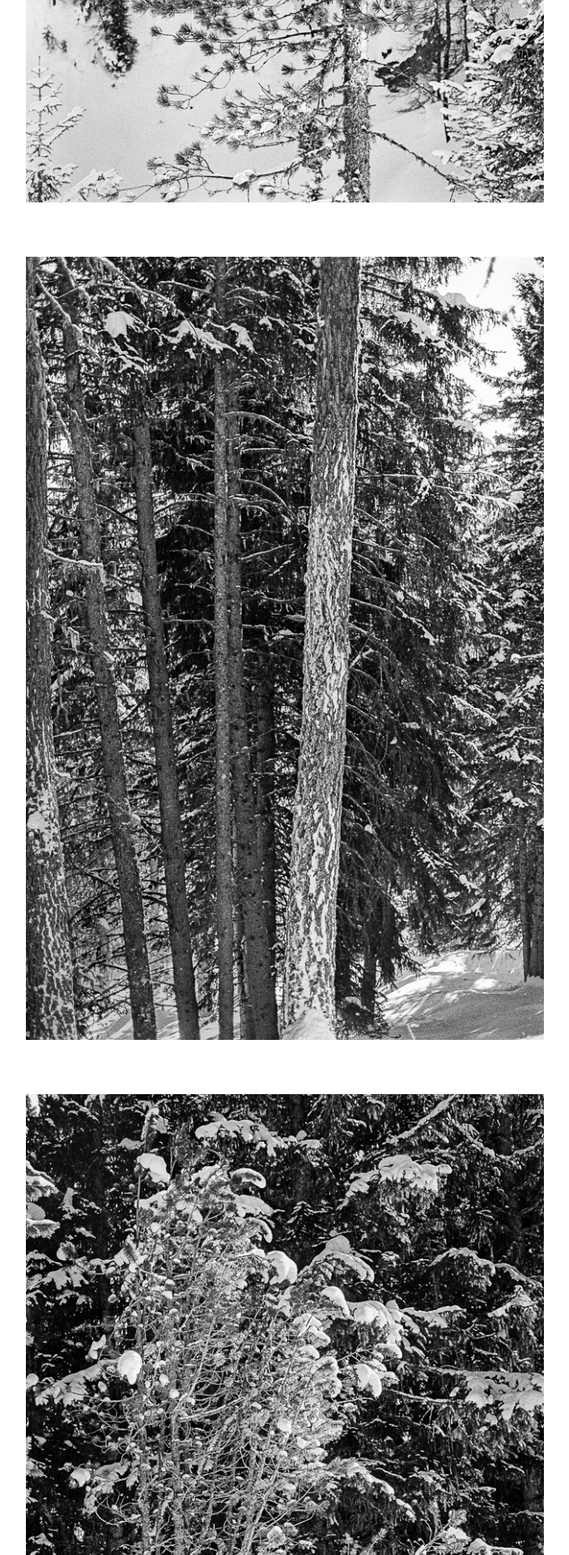
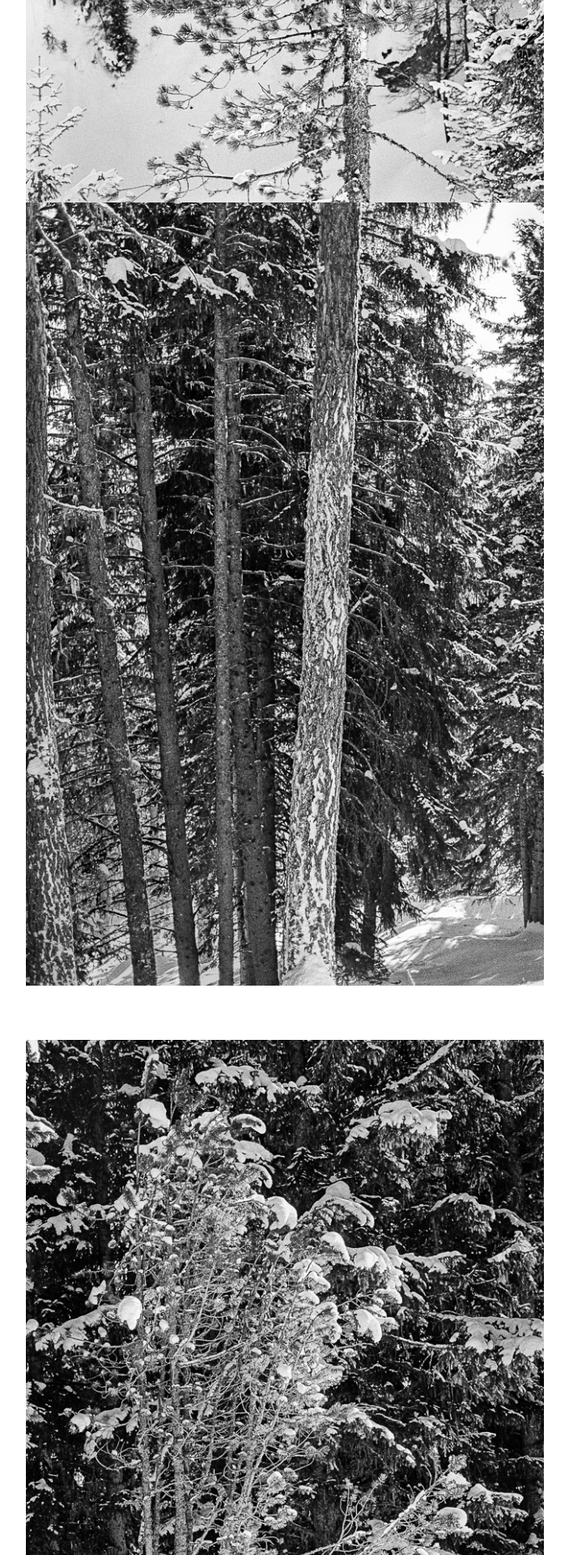
Before and after one commit to lucabutikofer/Photography, a Jekyll site: the page built from Plants.md, in a window 1280 px wide. Shown: the part 1925-3845 px from the top of the page at 81% size, without its empty margins (288-991 px from the left). Built offline with Jekyll 4.4.1, drawn with Linux system fonts in a browser that asks for light colours.

Commit message:
Update Plants.md

```diff
--- a/Plants.md
+++ b/Plants.md
@@ -9,11 +9,7 @@ category: gallery
 \
 \
 \
-![](/figures/Image-2.jpg)
-\
-\
-\
-![](/figures/Image-3.jpg)
+![](/figures/Image-2.jpg)![](/figures/Image-3.jpg)
 \
 \
 \
```
